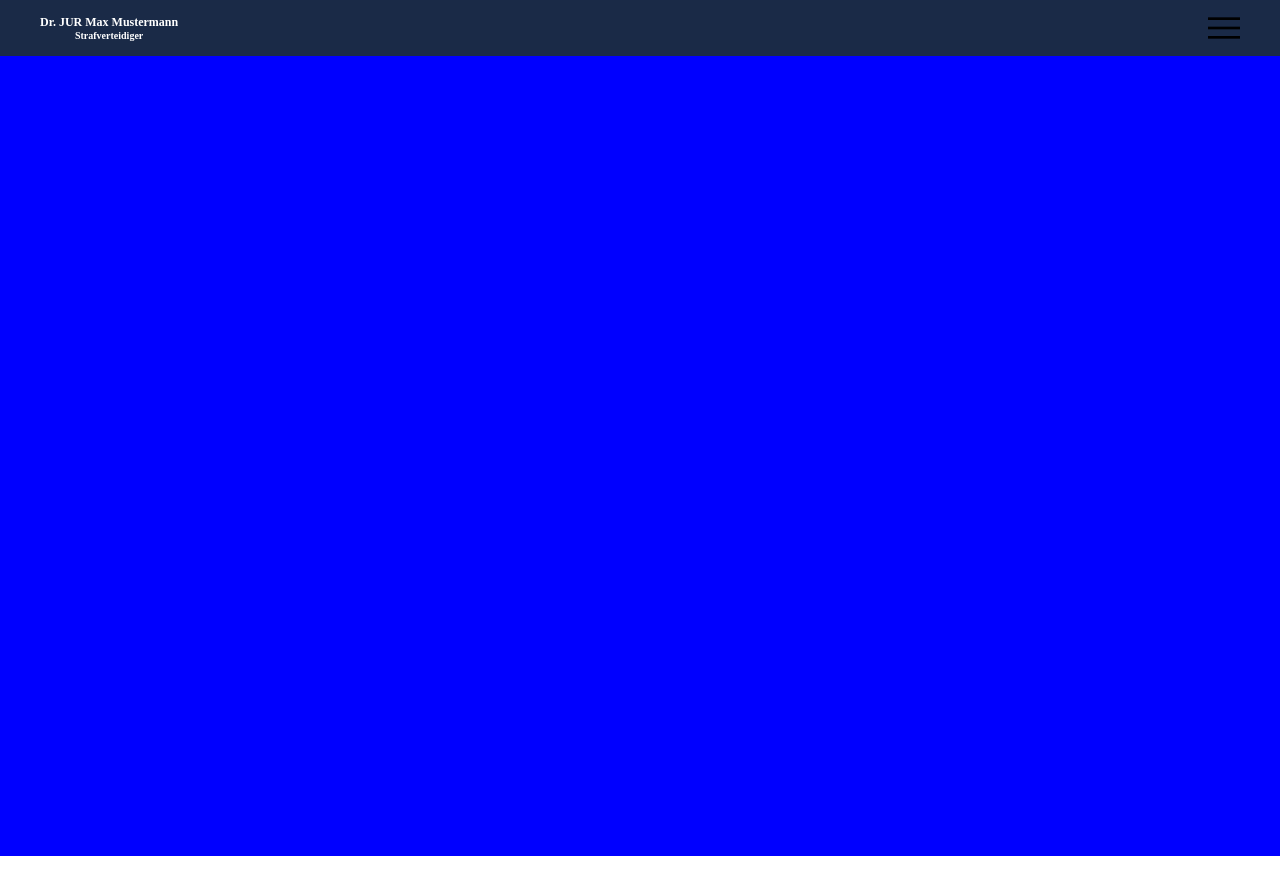
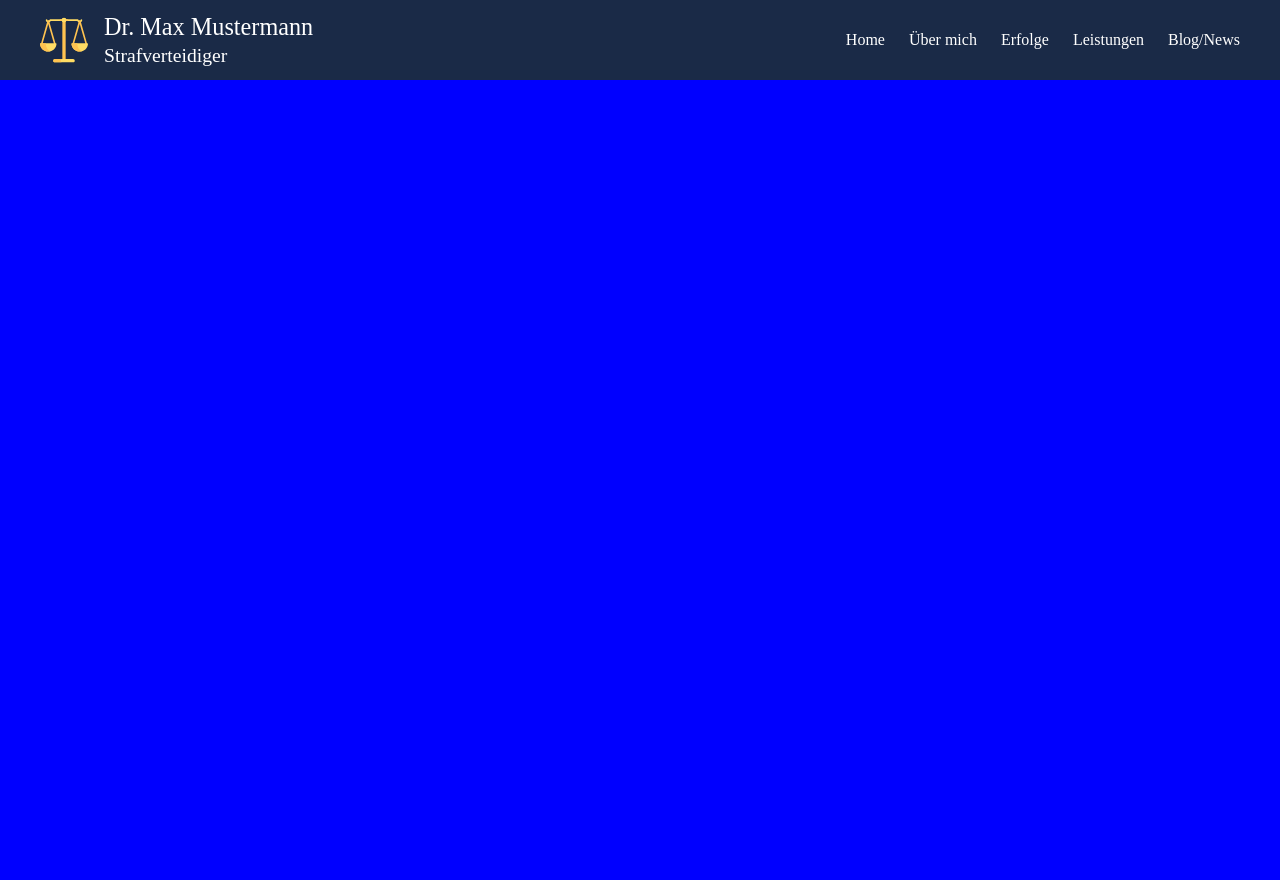
Before and after one commit to mwima1980/Rechtsanwalt_Mustermann, a plain HTML site: page src/partials/header.html in a window 1280 px wide. Before the commit the page ends 856 px from the top, so only its background shows below. Drawn offline with Linux system fonts and the light colour scheme.

Commit message:
Header partials hinzugefügt und gestylt, sowie responsive

```diff
--- a/src/css/input.css
+++ b/input.css
@@ -39,39 +39,43 @@
 }
 @font-face {
   font-family: "Merriweather", "ui-serif", "Gerorgia";
-  src: url("/src/assets/fonts/Merriweather_24pt_SemiCondensed-Regular.ttf") format("truetyp");
+  src: url("/src/assets/fonts/Merriweather_24pt_SemiCondensed-Regular.ttf") format("truetype");
   font-style: normal;
   font-display: swap;
 }
 
 /* Typescaling */
 h1 {
-  font-size: 3rem;
-  font-weight: 700;
+  font-size: clamp(1rem, calc(1rem + 9.6 * ((100vw - 320px) / 1120)), 1.6rem);
+  font-weight: 100;
+  line-height: 1.3;
   font-family: Montserrat;
   color: var(--color-text-white);
+  margin: 0;
 }
 h2 {
-  font-size: 2rem;
-  font-weight: 600;
+  font-size: clamp(0.8rem, calc(0.8rem + 8 * ((100vw - 320px) / 1120)), 1.3rem);
+  font-weight: 100;
+  line-height: 1.3;
   font-family: Merriweather;
   color: var(--color-text-white);
+  margin: 0;
 }
 h3 {
   font-size: 1.7rem;
-  font-weight: 600;
+  font-weight: 400;
   font-family: Montserrat;
   color: var(--color-text-white);
 }
 h4 {
   font-size: 1.4rem;
-  font-weight: 600;
+  font-weight: 300;
   font-family: Montserrat;
   color: var(--color-text-white);
 }
 p {
   font-size: 1.125rem;
-  font-weight: 400;
+  font-weight: 200;
   font-family: Merriweather;
   color: black;
 }
@@ -80,65 +84,87 @@ p {
   display: flex;
   justify-content: space-between;
   background-color: var(--color-primary);
-  padding: 0.75rem 2.5rem;
-  height: 3.5rem;
+  padding: clamp(1rem, 5vw, 1.5rem);
+  align-items: center;
+  max-height: 80px;
 }
 .header-container-left {
   display: flex;
   align-items: center;
-  gap: 0.75rem;
+  margin-left: 1rem;
+  gap: 1rem;
 }
 .header-container-left img {
   display: none;
   width: 3rem;
+  height: auto;
 }
-.header-name-container {
-  text-align: center;
+.header-container-right {
+  margin-right: 1rem;
 }
-.header-name-container h1 {
-  font-size: 0.75rem;
-}
-.header-name-container h2 {
-  font-size: 0.625rem;
-}
+
 .burger-btn {
   background-color: var(--color-primary);
   border: none;
+  display: flex;
   cursor: pointer;
-  display: flex;
-  justify-content: center;
 }
 #main-navigation {
   display: none;
   position: relative;
 }
+
 #main-navigation.open {
   display: block;
 }
 .header-mobil-container {
-  display: flex;
-  flex-direction: column;
   position: absolute;
-  top: 100%;
-  left: 0;
-  gap: 0.5rem;
 }
 .header-mobil-container li {
-  flex-direction: column;
   list-style: none;
 }
 .header-mobil-container li a {
   text-decoration: none;
   color: var(--color-text-white);
-  font-size: 0.75rem;
+  font-size: 0.7rem;
 }
+.header-mobil-container li a:hover {
+  text-decoration: underline;
+}
+.header-desktop-container {
+  display: none;
+}
+
 /* Hero - Section */
 main {
   background-color: blue;
   height: 100vh;
 }
 /* Media - Queries */
-
+@media (min-width: 768px) {
+  .burger-btn {
+    display: none;
+  }
+  .header-desktop-container {
+    display: flex;
+    gap: 1.5rem;
+  }
+  .header-desktop-container li {
+    list-style: none;
+  }
+  .header-desktop-container li a {
+    text-decoration: none;
+    color: var(--color-text-white);
+  }
+  .header-desktop-container li a:hover {
+    text-decoration: underline;
+  }
+}
+@media (min-width: 992px) {
+  .header-container-left img {
+    display: block;
+  }
+}
 /* .container {
   width: 95%;
   padding-left: 1rem;
--- a/src/partials/header.html
+++ b/src/partials/header.html
@@ -4,8 +4,9 @@
     <meta charset="UTF-8" />
     <meta name="viewport" content="width=device-width, initial-scale=1.0" />
     <meta name="description" content="Dr. Max Mustermann – Fachanwalt für Strafrecht mit langjähriger Erfahrung in Strafverteidigung." />
-    <link rel="stylesheet" href="/src/css/input.css" />
     <link rel="shortcut icon" href="/src/assets/images/icons/scale1.svg" type="image/x-icon" />
+
+    <link rel="stylesheet" href="/input.css" />
     <title>Strafverteidigung – Dr. Max Mustermann</title>
   </head>
   <body>
@@ -13,8 +14,8 @@
     <header class="header-section">
       <div class="header-container-left">
         <img src="/src/assets/images/icons/scale.svg" alt="Waage der Justitia" loading="lazy" />
-        <div class="header-name-container">
-          <h1>Dr. JUR Max Mustermann</h1>
+        <div class="header-brand-container">
+          <h1>Dr. Max Mustermann</h1>
           <h2>Strafverteidiger</h2>
         </div>
       </div>
@@ -38,6 +39,17 @@
             </ul>
           </nav>
         </div>
+        <div>
+          <nav role="Navigation" aria-label="Hauptnavigation">
+            <ul class="header-desktop-container">
+              <li><a href="/src/pages/home.html">Home</a></li>
+              <li><a href="/src/pages/ueber_mich.html">Über mich</a></li>
+              <li><a href="/src/pages/Erfolge.html">Erfolge</a></li>
+              <li><a href="/src/pages/Leistungen.html">Leistungen</a></li>
+              <li><a href="/src/pages/Blog_News.html">Blog/News</a></li>
+            </ul>
+          </nav>
+        </div>
       </div>
     </header>
     <!-- Hero - Section -->
```
